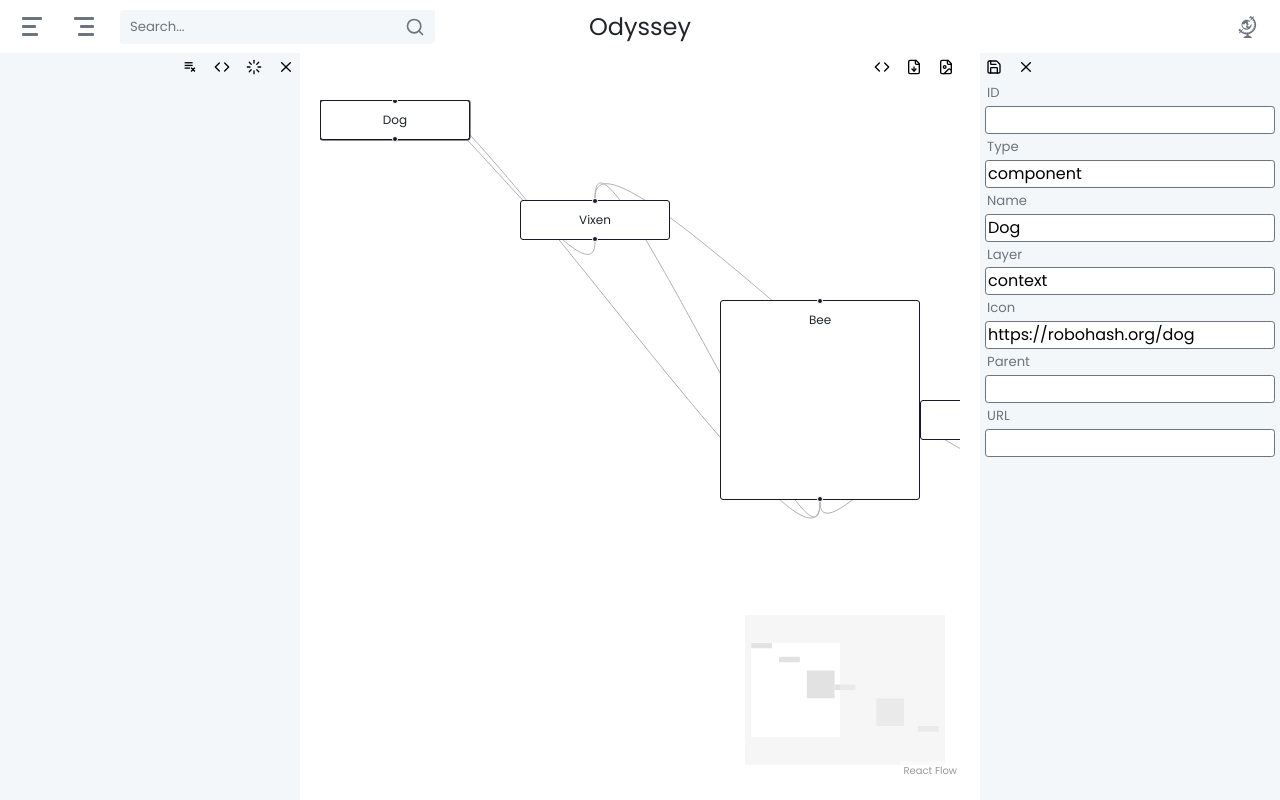
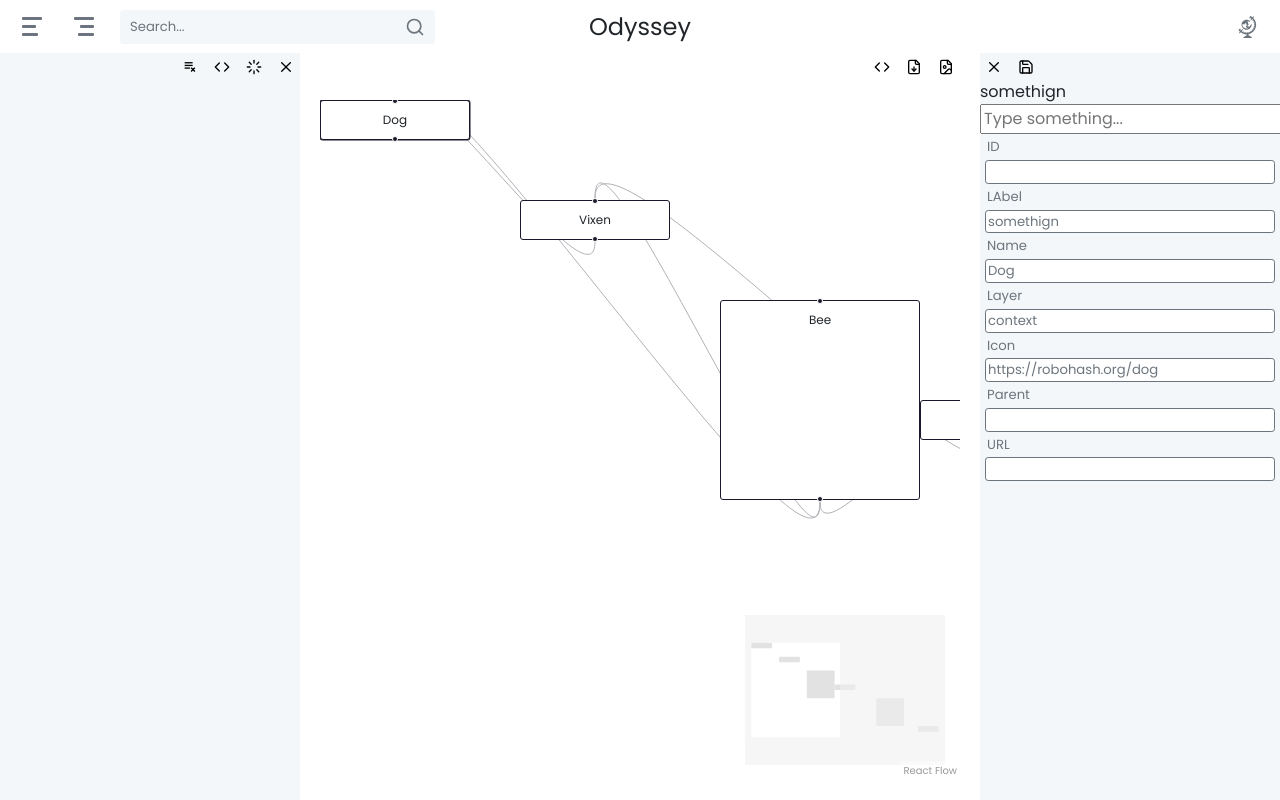
Before and after one commit to devl-things/odyssey, a React (Vite) app in the folder src/odyssey-web/: page / in a window 1280 px wide. Both pictures are taken after a click on the element "Dog". Built offline with nearby package versions, Linux system fonts and the light colour scheme.

Commit message:
- component to test flickering

```diff
--- /dev/null
+++ b/src/odyssey-web/src/components/properties/LabelInputComponent.tsx
@@ -0,0 +1,41 @@
+import React, { useState, useRef, useCallback } from 'react';
+
+interface LabelInputComponentProps {
+    labelText: string;
+    placeholder?: string;
+}
+
+const LabelInputComponent: React.FC<LabelInputComponentProps> = ({ labelText, placeholder = "Type something..." }) => {
+    const [inputValue, setInputValue] = useState<string>('');
+    const [isBold, setIsBold] = useState<boolean>(false);
+    console.log("sfs");
+    const handleInputChange = useCallback((e: React.ChangeEvent<HTMLInputElement>) => {
+        const newValue = e.target.value;
+        setInputValue(newValue);
+        if (newValue !== '' && !isBold) {
+            setIsBold(true);
+        } else if (newValue === '' && isBold) {
+            setIsBold(false);
+        }
+    }, [isBold]);
+
+    return (
+        <div>
+            <label
+                htmlFor="myInput"
+                style={{ fontWeight: isBold ? 'bold' : 'normal' }}
+            >
+                {labelText}
+            </label>
+            <input
+                id="myInput"
+                type="text"
+                value={inputValue}
+                onChange={handleInputChange}
+                placeholder={placeholder}
+            />
+        </div>
+    );
+};
+
+export default LabelInputComponent;
--- a/src/odyssey-web/src/components/properties/NodeProperties.tsx
+++ b/src/odyssey-web/src/components/properties/NodeProperties.tsx
@@ -1,5 +1,6 @@
-import React, { useEffect, useReducer } from "react";
+import React, { useEffect, useReducer, useState } from "react";
 import DiagramNode from "../../data/odyssey-protocol/DiagramNode";
+import TextProperty from "./TextProperty";
 import './Properties.scss';
 
 interface NodePropertiesProps {
@@ -28,9 +29,11 @@ const reducer = (state: DiagramNode | null, action: NodePropertiesAction): Diagr
 };
 
 const NodeProperties: React.FC<NodePropertiesProps> = ({ node, triggerSave, onSave }) => {
+    const [saved, setSaved] = useState<boolean>(false);
     const [diagramNode, dispatch] = useReducer(reducer, null);
     useEffect(() => {
         if (diagramNode) {
+            setSaved(true);
             onSave(diagramNode);
         }
     }, [triggerSave]);
@@ -45,7 +48,7 @@ const NodeProperties: React.FC<NodePropertiesProps> = ({ node, triggerSave, onSa
     };
 
     return (
-        <div className='properties'>
+        <div className='node-properties'>
             {diagramNode && (<>
                 <p>ID</p>
                 <input
@@ -54,14 +57,15 @@ const NodeProperties: React.FC<NodePropertiesProps> = ({ node, triggerSave, onSa
                     value={diagramNode.id}
                     onChange={(e) => handleChange("id", e.target.value)}
                 />
-
-                <p>Type</p>
+                {/* <TextProperty label="Type" name="type" value={diagramNode.type} onChange={handleChange} saved={saved} /> */}
+                <TextProperty onChange={handleChange} />
+                {/* <p>Type</p>
                 <input
                     type="text"
                     name="type"
                     value={diagramNode.type}
                     onChange={(e) => handleChange("type", e.target.value)}
-                />
+                /> */}
 
                 <p>Name</p>
                 <input
--- a/src/odyssey-web/src/components/properties/Properties.scss
+++ b/src/odyssey-web/src/components/properties/Properties.scss
@@ -7,23 +7,9 @@ $properties-corners-radius: variables.$border-radius;
 .properties {
     @include common.odyssey-flex-column;
 
-    p,
-    label {
-        color: $properties-color;
-        font-size: .825rem;
-        font-weight: 400;
-        margin: 3px 7px;
-    }
-
-    input {
-        border: 1px solid $properties-color;
-        border-radius: $properties-corners-radius;
-        margin: 0px 5px;
-    }
-
     // TODO make this adjustable in Toolbar component
     .toolbar {
-        justify-content: flex-start;
+        flex-direction: row-reverse;
 
         button {
             margin-left: 0px;
@@ -31,3 +17,29 @@ $properties-corners-radius: variables.$border-radius;
         }
     }
 }
+
+.node-properties {
+    @include common.odyssey-flex-column;
+
+    p {
+        @include common.odyssey-font($properties-color);
+        margin: 3px 7px;
+
+        &.modified {
+            //@include common.odyssey-font($properties-color, variables.$font-weight-bold);
+            //background-color: black;
+            font-weight: variables.$font-weight-bold;
+        }
+    }
+
+
+
+    input {
+        @include common.odyssey-font($properties-color);
+        border: 1px solid $properties-color;
+        border-radius: $properties-corners-radius;
+        margin: 0px 5px;
+    }
+
+
+}
--- a/src/odyssey-web/src/components/properties/Properties.tsx
+++ b/src/odyssey-web/src/components/properties/Properties.tsx
@@ -2,6 +2,7 @@ import React, { useState } from 'react';
 import DiagramNode from '../../data/odyssey-protocol/DiagramNode';
 import { logInDev } from '../../util/logging';
 import NodeProperties from './NodeProperties';
+import LabelInputComponent from './LabelInputComponent';
 import Toolbar from '../toolbar/Toolbar';
 import './Properties.scss';
 
@@ -22,6 +23,7 @@ const Properties: React.FC<PropertiesProps> = ({ node, onClose }) => {
     return (
         <div className='properties'>
             <Toolbar onClose={onClose} onSave={handleTriggerOnSave} />
+            <LabelInputComponent labelText='somethign' />
             {node && (<NodeProperties node={node} triggerSave={triggerSave} onSave={handleOnSave} />)}
         </div>
     );
--- /dev/null
+++ b/src/odyssey-web/src/components/properties/TextProperty.tsx
@@ -0,0 +1,39 @@
+import React, { useEffect, useCallback, useState } from "react";
+import DiagramNode from "../../data/odyssey-protocol/DiagramNode";
+import './Properties.scss';
+
+interface PropertyProps {
+    label?: string;
+    name?: keyof DiagramNode;
+    value?: string | undefined;
+    onChange: (field: keyof DiagramNode, value: string) => void;
+    saved?: boolean;
+}
+
+const TextProperty: React.FC<PropertyProps> = ({ value, onChange, saved }) => {
+    const [isModified, setIsModified] = useState(false);
+
+    // useEffect(() => {
+    //     setIsModified(false);
+    // }, [saved]);
+    const handleInputChange = useCallback((e: React.ChangeEvent<HTMLInputElement>) => {
+        //TODO first time on change the bold letters blink
+        // onChange(name, e.target.value);
+        setIsModified(true);
+    }, [isModified]);
+
+    return (
+        <>
+            <p className={`${isModified ? "modified" : ""}`}>LAbel</p>
+            <input
+                type="text"
+                value="somethign"
+                // value={value || ""}
+                //onKeyUp={handleInputChange}
+                onChange={handleInputChange}
+            />
+        </>
+    );
+};
+
+export default TextProperty;
```
